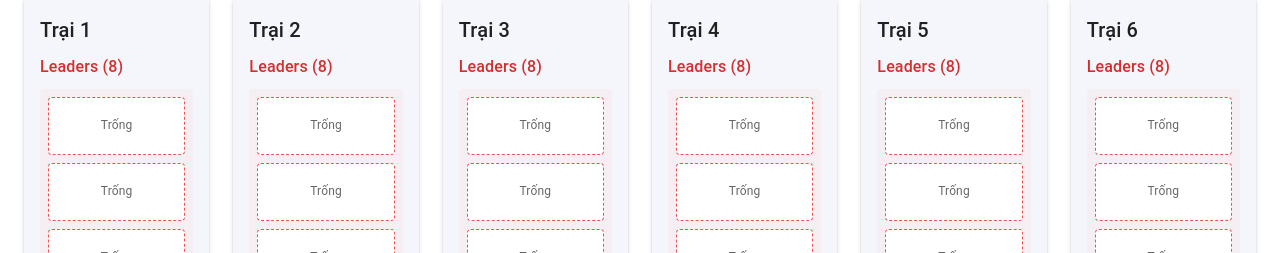
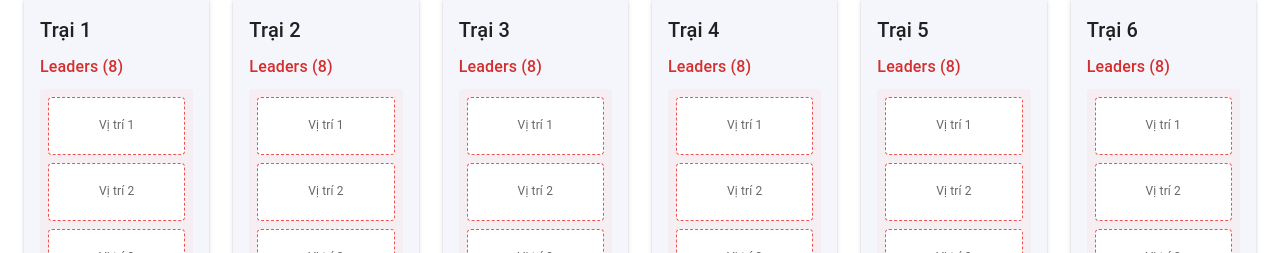
Before and after one commit to quanhoang1408/CISV_Review_System_UI, a React (Create React App) app: page /camps in a window 1280 px wide. Shown: the part 547-800 px from the top of the page. Built offline with nearby package versions, Linux system fonts and the light colour scheme; no server answers; sample sign-in values are in the browser's storage.

Commit message:
fix ordering

```diff
--- a/src/pages/CampAssignmentPage.jsx
+++ b/src/pages/CampAssignmentPage.jsx
@@ -12,7 +12,8 @@ import {
   fetchParticipants,
   fetchCampAssignments,
   updateCampAssignment,
-  deleteCampAssignment
+  deleteCampAssignment,
+  updateAssignmentOrder
 } from '../utils/api';
 
 // Định nghĩa mảng các trại
@@ -25,16 +26,19 @@ const camps = [
   { id: 'camp6', name: 'Trại 6' },
 ];
 
-// Fix drag and drop không hoạt động trong React 18
-window._REACT_BEAUTIFUL_DND_OFFSET_ = { x: 0, y: 0 };
-
 const CampAssignmentPage = () => {
   const [participants, setParticipants] = useState([]);
   const [assignments, setAssignments] = useState({});
+  const [orders, setOrders] = useState({});
   const [loading, setLoading] = useState(true);
   const [snackbar, setSnackbar] = useState({ open: false, message: '', severity: 'info' });
   const theme = useTheme();
   const isSmall = useMediaQuery(theme.breakpoints.down('md'));
+
+  // Fix drag and drop không hoạt động trong React 18
+  useEffect(() => {
+    window._REACT_BEAUTIFUL_DND_OFFSET_ = { x: 0, y: 0 };
+  }, []);
 
   // Lấy danh sách người tham gia và phân công
   useEffect(() => {
@@ -51,14 +55,20 @@ const CampAssignmentPage = () => {
 
         // Chuyển đổi mảng phân công thành đối tượng cho dễ sử dụng
         const assignmentMap = {};
+        const orderMap = {};
+
         assignmentsData.forEach(assignment => {
           assignmentMap[assignment.participantId._id] = {
             campId: assignment.campId,
             position: assignment.position
           };
+
+          // Lưu thứ tự
+          orderMap[assignment.participantId._id] = assignment.order || 0;
         });
 
         setAssignments(assignmentMap);
+        setOrders(orderMap);
       } catch (error) {
         console.error('Error fetching data:', error);
         showSnackbar('Không thể tải dữ liệu', 'error');
@@ -75,8 +85,30 @@ const CampAssignmentPage = () => {
   }, []);
 
   const handleSnackbarClose = () => {
-    setSnackbar({ ...snackbar, open: false });
+    setSnackbar(prev => ({ ...prev, open: false }));
   };
+
+  // Lọc người tham gia chưa được phân công theo loại
+  const getUnassignedParticipantsByType = useCallback((type) => {
+    return participants.filter(p => !assignments[p._id] && p.type === type);
+  }, [participants, assignments]);
+
+  // Lấy người tham gia theo trại và vị trí
+  const getParticipantsByCampAndPosition = useCallback((campId, position) => {
+    // Lọc người tham gia đã được phân công vào trại và vị trí chỉ định
+    const filteredParticipants = participants.filter(p =>
+      assignments[p._id]?.campId === campId &&
+      assignments[p._id]?.position === position &&
+      p.type === position
+    );
+
+    // Sắp xếp theo thứ tự đã lưu
+    return filteredParticipants.sort((a, b) => {
+      const orderA = orders[a._id] !== undefined ? orders[a._id] : 0;
+      const orderB = orders[b._id] !== undefined ? orders[b._id] : 0;
+      return orderA - orderB;
+    });
+  }, [participants, assignments, orders]);
 
   // Xử lý kết thúc kéo thả
   const handleDragEnd = useCallback(async (result) => {
@@ -99,11 +131,12 @@ const CampAssignmentPage = () => {
       return;
     }
 
-    console.log('Đang kéo:', participant.name, 'từ', source.droppableId, 'đến', destination.droppableId);
+    console.log('Đang kéo:', participant.name,
+                'từ', source.droppableId, '(index', source.index, ')',
+                'đến', destination.droppableId, '(index', destination.index, ')');
 
-    // Kiểm tra xem có thả đúng khu vực không
+    // Xử lý kéo thả vào khu vực chưa phân công
     if (destination.droppableId.startsWith('unassigned-')) {
-      // Nếu kéo về khu vực chưa phân công
       const targetType = destination.droppableId.split('-')[1]; // 'leader' hoặc 'supporter'
 
       // Kiểm tra xem type có khớp không
@@ -124,13 +157,21 @@ const CampAssignmentPage = () => {
             return newAssignments;
           });
 
+          setOrders(prev => {
+            const newOrders = { ...prev };
+            delete newOrders[draggableId];
+            return newOrders;
+          });
+
           showSnackbar(`Đã xóa phân công của ${participant.name}`, 'info');
         }
       } catch (error) {
         console.error('Error removing assignment:', error);
         showSnackbar('Lỗi khi xóa phân công', 'error');
       }
-    } else if (destination.droppableId !== 'unassigned') {
+    }
+    // Xử lý kéo thả vào khu vực trại
+    else if (destination.droppableId.includes('-')) {
       const [campId, position] = destination.droppableId.split('-');
 
       // Nếu vị trí không khớp với loại người tham gia, hủy bỏ
@@ -145,32 +186,113 @@ const CampAssignmentPage = () => {
         .length;
 
       const maxCount = position === 'leader' ? 8 : 3;
-      if (participantsInDestination >= maxCount && !assignments[draggableId]?.campId === campId) {
+      if (participantsInDestination >= maxCount && assignments[draggableId]?.campId !== campId) {
         showSnackbar(`Khu vực ${position} của ${camps.find(c => c.id === campId).name} đã đủ số lượng`, 'error');
         return;
       }
 
       try {
+        // Mục tiêu: Di chuyển người tham gia đến vị trí đích chính xác (destination.index)
+        // và đẩy các người tham gia khác để giữ cho thứ tự liên tục
+
+        // Sao chép orders hiện tại để có thể thay đổi
+        const newOrders = { ...orders };
+        const destinationIndex = destination.index; // Vị trí mới - đây là order thật sự
+
+        // LƯU Ý: Vì index của Draggable bây giờ trùng với order, nên chúng ta cần sử dụng
+        // destination.index trực tiếp thay vì tìm kiếm lại vị trí trong mảng participantsInArea
+
+        // Lấy danh sách các người tham gia ở khu vực đích (đã được sắp xếp theo order)
+        const participantsWithOrder = participants
+          .filter(p =>
+            assignments[p._id]?.campId === campId &&
+            assignments[p._id]?.position === position
+          )
+          .map(p => ({
+            participant: p,
+            order: orders[p._id] !== undefined ? orders[p._id] : 0
+          }))
+          .sort((a, b) => a.order - b.order);
+
+        // Lấy order hiện tại của người tham gia được kéo (nếu đã có trong cùng khu vực)
+        const currentOrder = source.droppableId === destination.droppableId
+          ? orders[draggableId]
+          : -1;
+
+        // Nếu kéo trong cùng khu vực, xử lý di chuyển
+        if (source.droppableId === destination.droppableId) {
+          // Khi kéo từ vị trí cao xuống vị trí thấp (ví dụ: từ 2 xuống 5)
+          if (currentOrder < destinationIndex) {
+            // Di chuyển những người có order từ currentOrder+1 đến destinationIndex lên 1 bậc
+            participantsWithOrder.forEach(item => {
+              if (item.order > currentOrder && item.order <= destinationIndex) {
+                newOrders[item.participant._id] = item.order - 1;
+              }
+            });
+          }
+          // Khi kéo từ vị trí thấp lên vị trí cao (ví dụ: từ 5 lên 2)
+          else if (currentOrder > destinationIndex) {
+            // Di chuyển những người có order từ destinationIndex đến currentOrder-1 xuống 1 bậc
+            participantsWithOrder.forEach(item => {
+              if (item.order >= destinationIndex && item.order < currentOrder) {
+                newOrders[item.participant._id] = item.order + 1;
+              }
+            });
+          }
+        }
+        // Kéo từ khu vực khác vào
+        else {
+          // Di chuyển tất cả những người có order >= destinationIndex xuống 1 bậc
+          participantsWithOrder.forEach(item => {
+            if (item.order >= destinationIndex) {
+              newOrders[item.participant._id] = item.order + 1;
+            }
+          });
+        }
+
+        // Cập nhật order cho người tham gia được kéo
+        newOrders[draggableId] = destinationIndex;
+
+        // Cập nhật thứ tự trong state
+        setOrders(newOrders);
+
         // Gọi API để cập nhật phân công
         await updateCampAssignment({
           participantId: draggableId,
-          campId,
-          position
+          campId: campId,
+          position: position,
+          order: destinationIndex
         });
 
-        // Cập nhật state
+        // Cập nhật thông tin phân công trong state
         setAssignments(prev => ({
           ...prev,
           [draggableId]: { campId, position }
         }));
 
-        showSnackbar(`Đã phân công ${participant.name} vào ${camps.find(c => c.id === campId).name}`, 'success');
+        // Cập nhật tất cả thứ tự lên server
+        const orderUpdates = Object.entries(newOrders)
+          .filter(([id, _]) =>
+            assignments[id]?.campId === campId &&
+            assignments[id]?.position === position
+          )
+          .map(([id, order]) => ({
+            participantId: id,
+            order
+          }));
+
+        if (orderUpdates.length > 0) {
+          await updateAssignmentOrder(orderUpdates);
+        }
+
+        showSnackbar(`Đã phân công ${participant.name} vào ${camps.find(c => c.id === campId).name} ở vị trí ${destinationIndex + 1}`, 'success');
       } catch (error) {
         console.error('Error updating assignment:', error);
         showSnackbar('Lỗi khi cập nhật phân công', 'error');
       }
-    } else {
-      // Nếu kéo về khu vực chưa phân công
+    }
+    // Xử lý trường hợp kéo vào khu vực chưa phân công (phiên bản cũ)
+    else if (destination.droppableId === 'unassigned') {
       try {
         // Xóa phân công nếu đã có
         if (assignments[draggableId]) {
@@ -183,6 +305,12 @@ const CampAssignmentPage = () => {
             return newAssignments;
           });
 
+          setOrders(prev => {
+            const newOrders = { ...prev };
+            delete newOrders[draggableId];
+            return newOrders;
+          });
+
           showSnackbar(`Đã xóa phân công của ${participant.name}`, 'info');
         }
       } catch (error) {
@@ -190,21 +318,7 @@ const CampAssignmentPage = () => {
         showSnackbar('Lỗi khi xóa phân công', 'error');
       }
     }
-  }, [participants, assignments, showSnackbar]);
-
-  // Lọc người tham gia chưa được phân công theo loại
-  const getUnassignedParticipantsByType = useCallback((type) => {
-    return participants.filter(p => !assignments[p._id] && p.type === type);
-  }, [participants, assignments]);
-
-  // Lấy người tham gia theo trại và vị trí
-  const getParticipantsByCampAndPosition = useCallback((campId, position) => {
-    return participants.filter(p =>
-      assignments[p._id]?.campId === campId &&
-      assignments[p._id]?.position === position &&
-      p.type === position
-    );
-  }, [participants, assignments]);
+  }, [participants, assignments, orders, getParticipantsByCampAndPosition, showSnackbar]);
 
   // Render avatar với xử lý lỗi
   const renderAvatar = (participant, size = { width: 50, height: 50 }) => {
@@ -274,16 +388,10 @@ const CampAssignmentPage = () => {
     </Draggable>
   );
 
-  // Render khu vực trống cho trại
-  const renderEmptySlots = (campId, position, filledCount) => {
-    const slots = [];
-    const maxSlots = position === 'leader' ? 8 : 3;
-    const remainingSlots = Math.max(0, maxSlots - filledCount);
-
-    for (let i = 0; i < remainingSlots; i++) {
-      slots.push(
+  // Render vị trí trống (droppable)
+  const renderEmptySlot = (campId, position, index) => (
     <Paper
-          key={`empty-${campId}-${position}-${i}`}
+      key={`empty-${campId}-${position}-${index}`}
       variant="outlined"
       sx={{
         height: 58,
@@ -296,13 +404,94 @@ const CampAssignmentPage = () => {
       }}
     >
       <Typography variant="caption" color="text.secondary">
-            Trống
+        Vị trí {index + 1}
       </Typography>
     </Paper>
   );
+
+  // THAY ĐỔI Ở ĐÂY: Tạo mảng các vị trí (đã điền và trống) để hiển thị
+  const renderPositionSlots = (campId, position) => {
+    const maxSlots = position === 'leader' ? 8 : 3;
+    const participantsInArea = getParticipantsByCampAndPosition(campId, position);
+
+    // Tạo một mảng có maxSlots phần tử, mỗi phần tử là trống hoặc chứa người tham gia
+    const slots = Array(maxSlots).fill(null);
+
+    // Điền người tham gia vào các vị trí theo order
+    participantsInArea.forEach(participant => {
+      const order = orders[participant._id];
+      if (order !== undefined && order < maxSlots) {
+        slots[order] = participant;
+      }
+    });
+
+    // Xử lý những người tham gia có order lớn hơn maxSlots hoặc chưa có order
+    const outliers = participantsInArea.filter(p =>
+      orders[p._id] === undefined || orders[p._id] >= maxSlots
+    );
+
+    // Thêm outliers vào những vị trí còn trống
+    if (outliers.length > 0) {
+      outliers.forEach(participant => {
+        const emptyIndex = slots.findIndex(s => s === null);
+        if (emptyIndex !== -1) {
+          slots[emptyIndex] = participant;
+          // Cập nhật order cho participant này
+          orders[participant._id] = emptyIndex;
+        }
+      });
     }
 
-    return slots;
+    // Chuyển đổi mảng slots thành các phần tử React
+    const slotElements = [];
+
+    for (let slotIndex = 0; slotIndex < maxSlots; slotIndex++) {
+      const participant = slots[slotIndex];
+
+      if (participant) {
+        // Quan trọng: index của Draggable PHẢI trùng với vị trí hiển thị (slotIndex)
+        slotElements.push(
+          <Draggable
+            key={participant._id}
+            draggableId={participant._id}
+            index={slotIndex} // Sử dụng slotIndex thay vì index trong mảng participantsInArea
+          >
+            {(provided) => (
+              <Card
+                ref={provided.innerRef}
+                {...provided.draggableProps}
+                {...provided.dragHandleProps}
+                sx={{
+                  mb: 1,
+                  borderLeft: 4,
+                  borderColor: participant.type === 'leader' ? 'error.main' : 'primary.main',
+                  transition: 'transform 0.2s',
+                  '&:hover': { transform: 'scale(1.02)' }
+                }}
+              >
+                <CardContent sx={{ p: 1, '&:last-child': { pb: 1 } }}>
+                  <Box sx={{ display: 'flex', alignItems: 'center' }}>
+                    {renderAvatar(participant, { width: 40, height: 40 })}
+                    <Typography variant="body2" sx={{ ml: 1, fontWeight: 'medium' }}>
+                      {participant.name}
+                    </Typography>
+                    {participant.type === 'leader' ? (
+                      <EmojiPeople color="error" sx={{ ml: 'auto', fontSize: 20 }} />
+                    ) : (
+                      <Person color="primary" sx={{ ml: 'auto', fontSize: 20 }} />
+                    )}
+                  </Box>
+                </CardContent>
+              </Card>
+            )}
+          </Draggable>
+        );
+      } else {
+        slotElements.push(renderEmptySlot(campId, position, slotIndex));
+      }
+    }
+
+    return slotElements;
   };
 
   return (
@@ -432,16 +621,8 @@ const CampAssignmentPage = () => {
                                 minHeight: isSmall ? 100 : 520
                               }}
                             >
-                              {getParticipantsByCampAndPosition(camp.id, 'leader')
-                                .map((participant, index) => (
-                                  renderParticipantCard(participant, index)
-                                ))
-                              }
-                              {renderEmptySlots(
-                                camp.id,
-                                'leader',
-                                getParticipantsByCampAndPosition(camp.id, 'leader').length
-                              )}
+                              {/* THAY ĐỔI: Sử dụng renderPositionSlots thay vì cách cũ */}
+                              {renderPositionSlots(camp.id, 'leader')}
                               {provided.placeholder}
                             </Box>
                           )}
@@ -470,16 +651,8 @@ const CampAssignmentPage = () => {
                                 minHeight: isSmall ? 100 : 180
                               }}
                             >
-                              {getParticipantsByCampAndPosition(camp.id, 'supporter')
-                                .map((participant, index) => (
-                                  renderParticipantCard(participant, index)
-                                ))
-                              }
-                              {renderEmptySlots(
-                                camp.id,
-                                'supporter',
-                                getParticipantsByCampAndPosition(camp.id, 'supporter').length
-                              )}
+                              {/* THAY ĐỔI: Sử dụng renderPositionSlots thay vì cách cũ */}
+                              {renderPositionSlots(camp.id, 'supporter')}
                               {provided.placeholder}
                             </Box>
                           )}
```
Also changed, not shown: src/utils/api.js (+10 -0 lines). Lines whose indentation alone changed are shown as unchanged.
